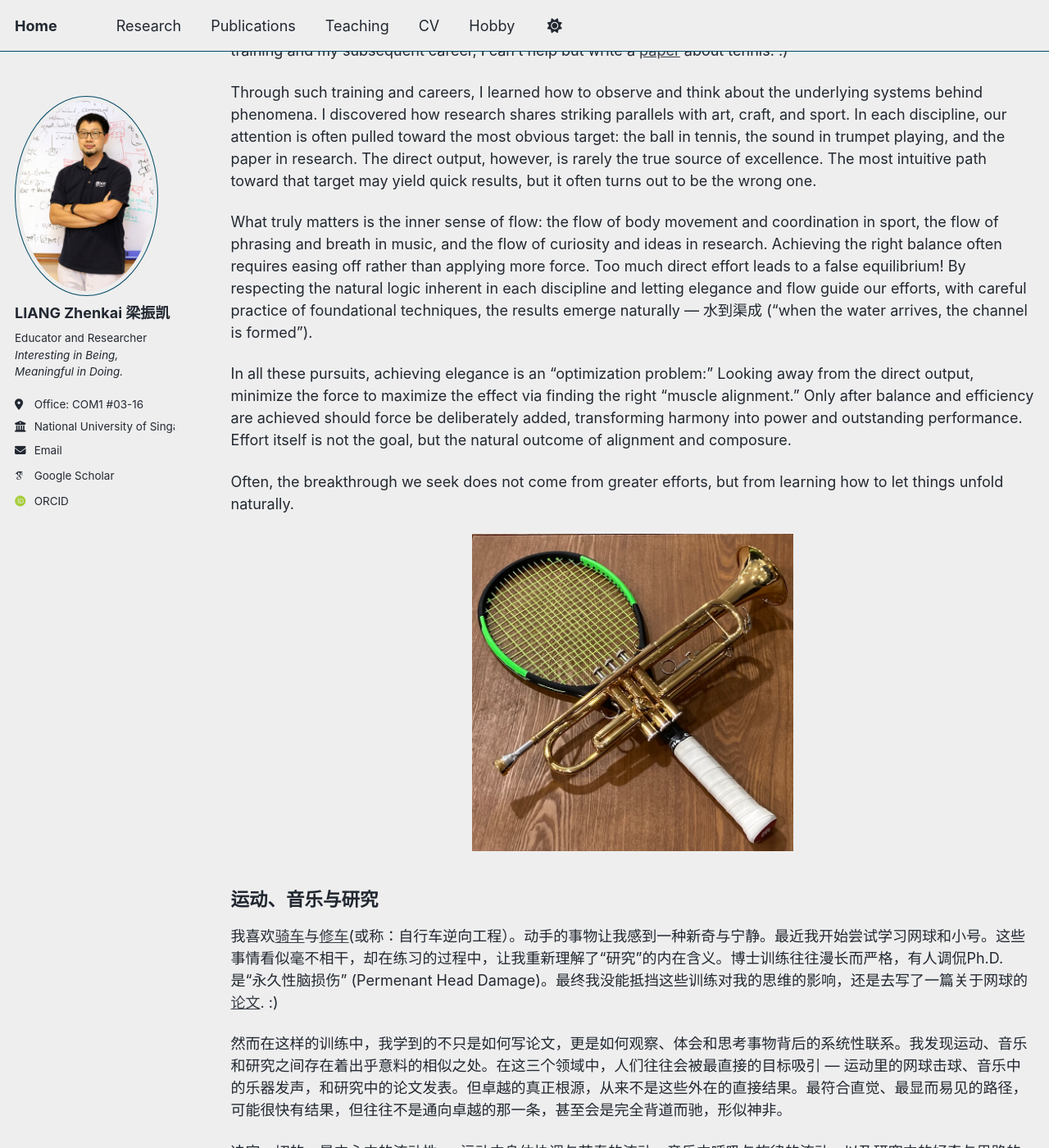
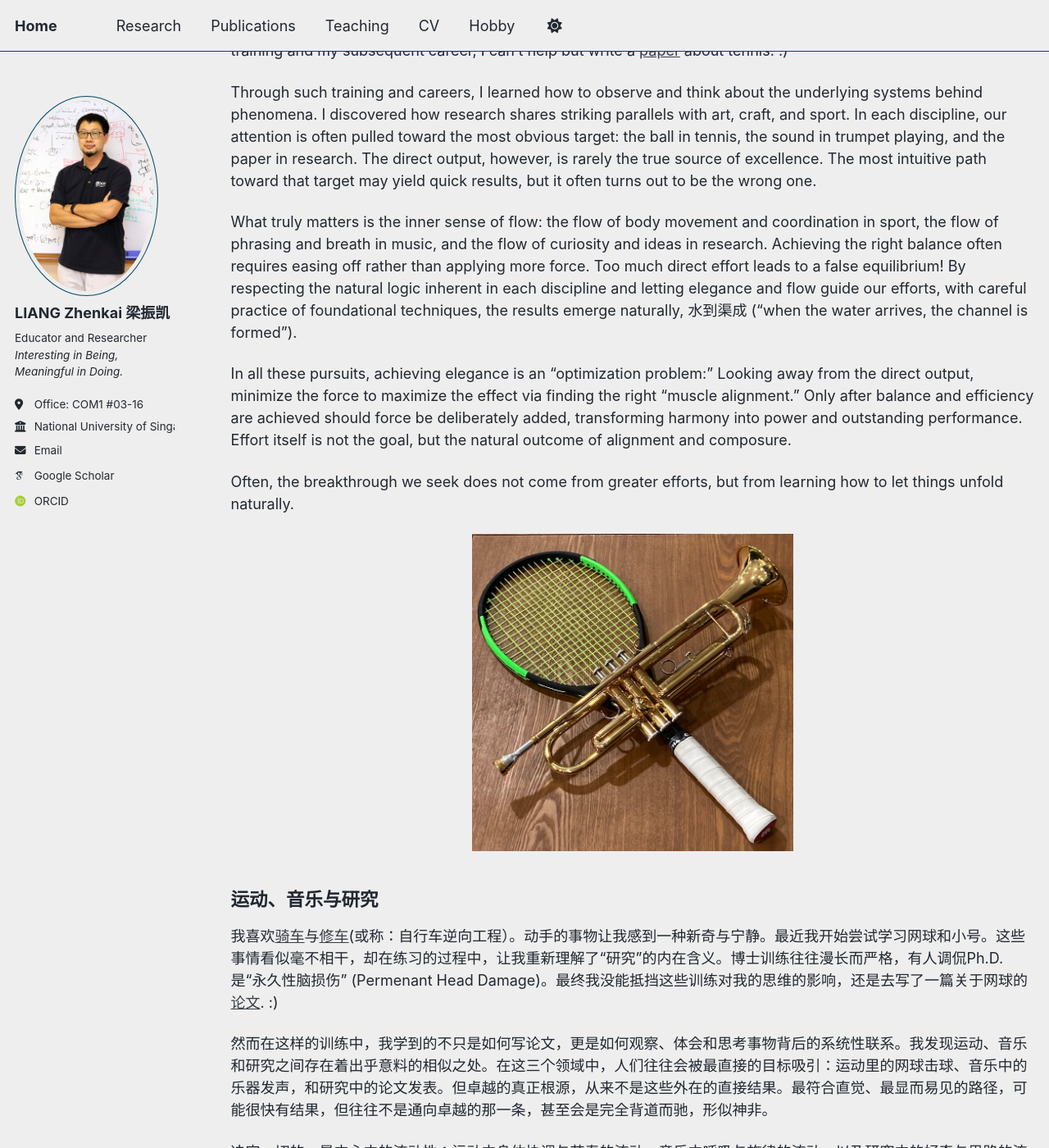
Before and after one commit to zhenkai-liang/zhenkai-liang.github.io, a Jekyll site: the page built from _pages/hobby.md, in a window 1280 px wide and 1400 px high, scrolled down 250 px. Shown: the whole window at 82% size. Built offline with Jekyll 4.4.1, drawn with Linux system fonts in a browser that asks for light colours; some web fonts are replaced; some of the changed text lies outside the part shown.

```diff
--- a/_pages/hobby.md
+++ b/_pages/hobby.md
@@ -15,7 +15,7 @@ Through such training and careers, I learned how to observe and think about the
 
 What truly matters is the inner sense of flow:  the flow of body movement and coordination in sport,
 the flow of phrasing and breath in music, and the flow of curiosity and ideas in research.
-Achieving the right balance often requires easing off rather than applying more force. Too much direct effort leads to a false equilibrium! By respecting the natural logic inherent in each discipline and letting elegance and flow guide our efforts, with careful practice of foundational techniques, the results emerge naturally —
+Achieving the right balance often requires easing off rather than applying more force. Too much direct effort leads to a false equilibrium! By respecting the natural logic inherent in each discipline and letting elegance and flow guide our efforts, with careful practice of foundational techniques, the results emerge naturally,
 水到渠成 (“when the water arrives, the channel is formed”).
 
 In all these pursuits, achieving elegance is an "optimization problem:" Looking away from the direct output,
@@ -30,9 +30,9 @@ Often, the breakthrough we seek does not come from greater efforts, but from lea
 -------------
 我喜欢[骑车](https://www.comp.nus.edu.sg/~liangzk/images/bike.jpg)与[修车](https://www.comp.nus.edu.sg/~liangzk/images/rbike.jpg)(或称：自行车逆向工程）。动手的事物让我感到一种新奇与宁静。最近我开始尝试学习网球和小号。这些事情看似毫不相干，却在练习的过程中，让我重新理解了“研究”的内在含义。博士训练往往漫长而严格，有人调侃Ph.D.是“永久性脑损伤” (Permenant Head Damage)。最终我没能抵挡这些训练对我的思维的影响，还是去写了一篇关于网球的[论文](https://tennis-ans.github.io). :)
 
-然而在这样的训练中，我学到的不只是如何写论文，更是如何观察、体会和思考事物背后的系统性联系。我发现运动、音乐和研究之间存在着出乎意料的相似之处。在这三个领域中，人们往往会被最直接的目标吸引 — 运动里的网球击球、音乐中的乐器发声，和研究中的论文发表。但卓越的真正根源，从来不是这些外在的直接结果。最符合直觉、最显而易见的路径，可能很快有结果，但往往不是通向卓越的那一条，甚至会是完全背道而驰，形似神非。
+然而在这样的训练中，我学到的不只是如何写论文，更是如何观察、体会和思考事物背后的系统性联系。我发现运动、音乐和研究之间存在着出乎意料的相似之处。在这三个领域中，人们往往会被最直接的目标吸引：运动里的网球击球、音乐中的乐器发声，和研究中的论文发表。但卓越的真正根源，从来不是这些外在的直接结果。最符合直觉、最显而易见的路径，可能很快有结果，但往往不是通向卓越的那一条，甚至会是完全背道而驰，形似神非。
 
-决定一切的，是内心中的流动性 — 运动中身体协调与节奏的流动，音乐中呼吸与旋律的流动，以及研究中的好奇与思路的流动。它们的共同点在于：只有学会顺势而为，而不是费力拉扯，平衡才会出现。其间真正的挑战是如何学会去收力，而不是去盲目发力。在直接的目标上过度用力会陷在一个错误的平衡中。真正的掌控，来自紧张中恰到好处的放松，而不是更大的用力。尊重事物本身的规律，以其中的优雅和流动性为导向，在正确的基本上方法上努力积累，结果会自然出现 — 水到渠成。大道至简，隐于形外。
+决定一切的，是内心中的流动性：运动中身体协调与节奏的流动，音乐中呼吸与旋律的流动，以及研究中的好奇与思路的流动。它们的共同点在于：只有学会顺势而为，而不是费力拉扯，平衡才会出现。其间真正的挑战是如何学会去收力，而不是去盲目发力。在直接的目标上过度用力会陷在一个错误的平衡中。真正的掌控，来自紧张中恰到好处的放松，而不是更大的用力。尊重事物本身的规律，以其中的优雅和流动性为导向，在正确的基本上方法上努力积累，结果会自然出现 — 水到渠成。大道至简，隐于形外。
 
 这种过程是一种“优化问题”。要获得优雅的效率，就必须把注意力从结果上移开，转向理解过程本身。先让动作、思考或技巧达到自然的协调，再去逐渐增加力量并保持平衡和从容。努力并非目标，而是平衡与效率的自然累积。自然天成，源自从容。
 
```
